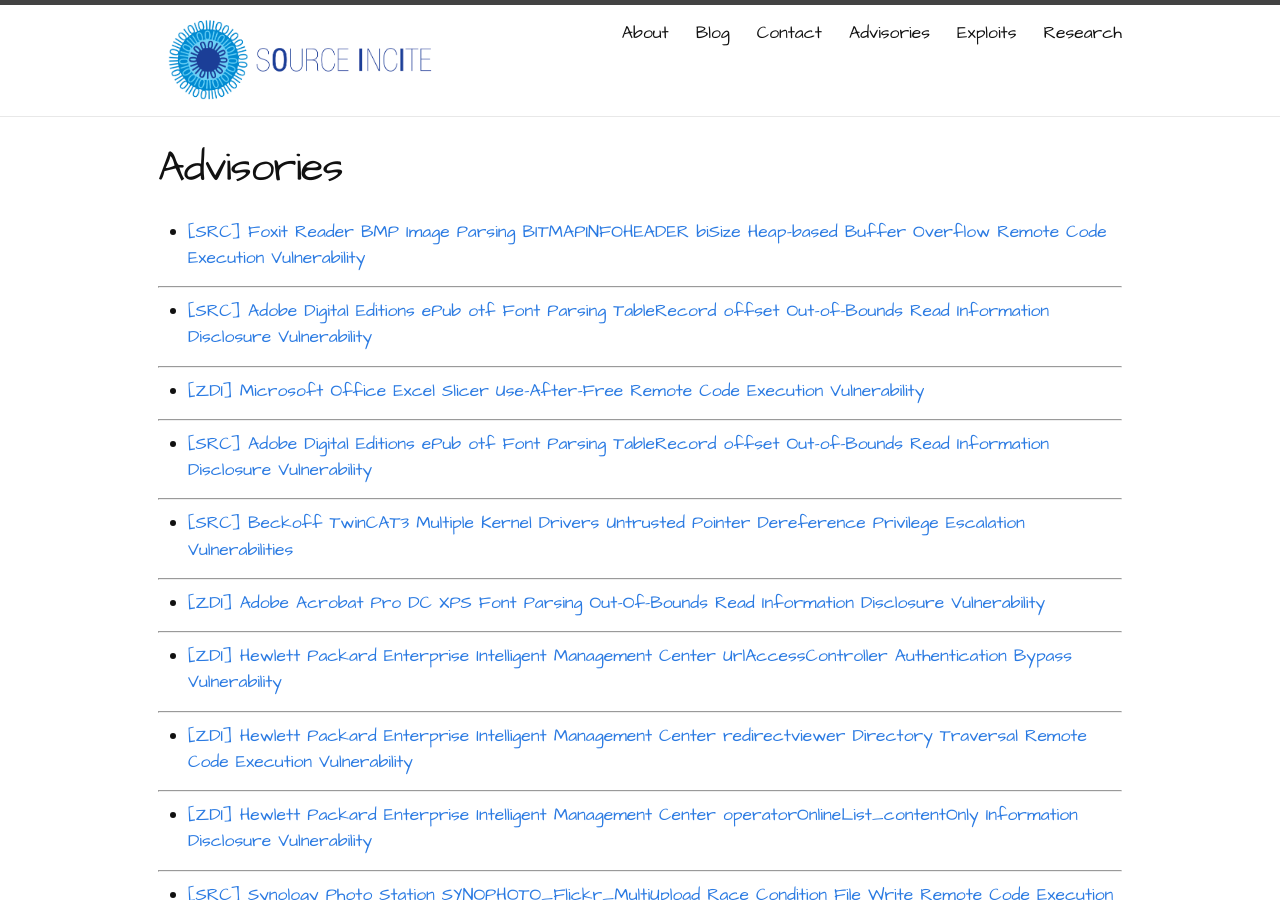
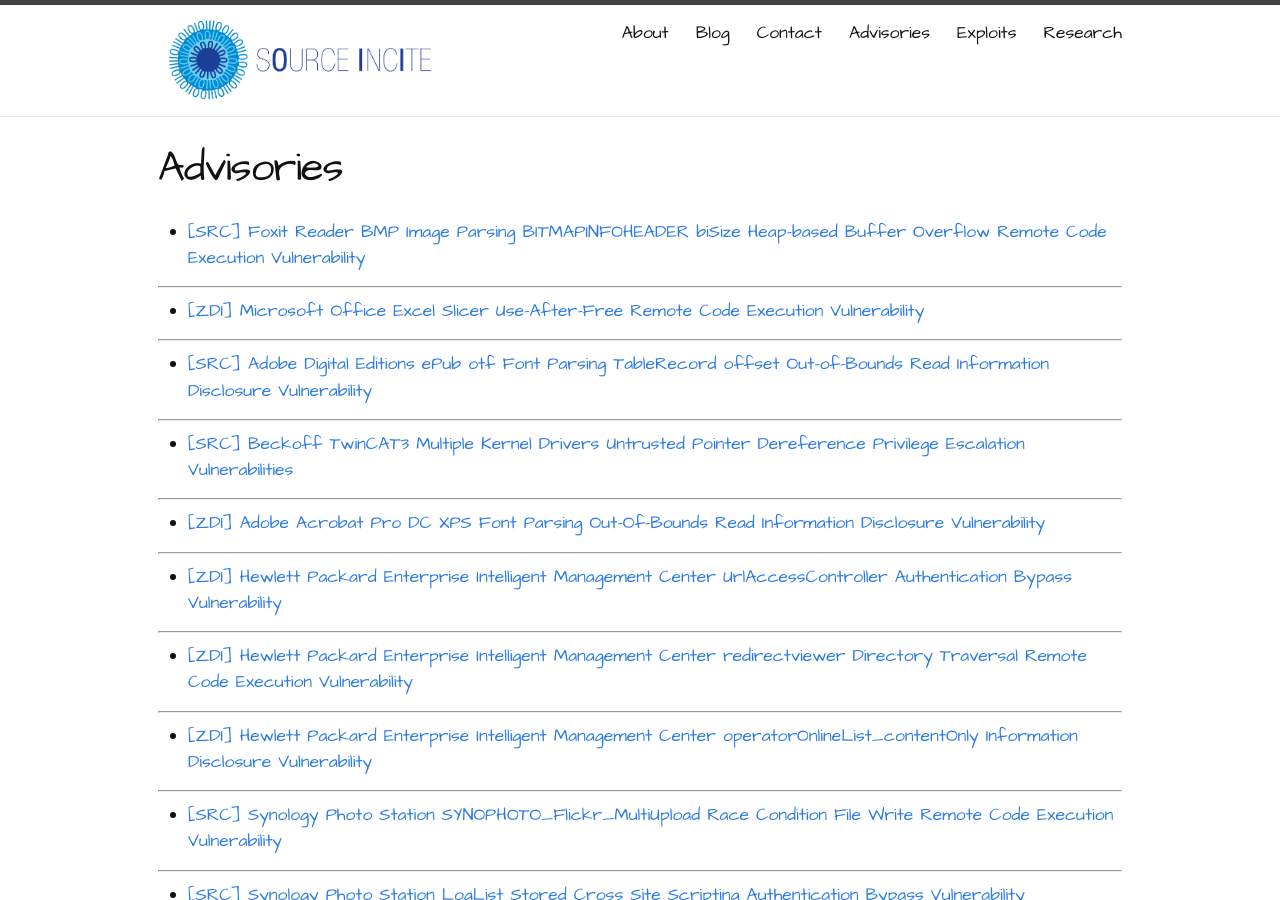
Before and after one commit to sourceincite/sourceincite.github.io, a Jekyll site: the page built from advisories/index.md, in a window 1280 px wide and 900 px high. Built offline with Jekyll 4.4.1, drawn with Linux system fonts in a browser that asks for light colours.

Commit message:
fixed a typo

```diff
--- a/advisories/index.md
+++ b/advisories/index.md
@@ -8,18 +8,14 @@
 
 ---
 
+* [[ZDI] Microsoft Office Excel Slicer Use-After-Free Remote Code Execution Vulnerability](https://www.zerodayinitiative.com/advisories/ZDI-18-292/)
+
+---
+
 * [[SRC] Adobe Digital Editions ePub otf Font Parsing TableRecord offset Out-of-Bounds Read Information Disclosure Vulnerability](src-2018-0008)
 
 ---
 
-* [[ZDI] Microsoft Office Excel Slicer Use-After-Free Remote Code Execution Vulnerability](https://www.zerodayinitiative.com/advisories/ZDI-18-292/)
-
----
-
-* [[SRC] Adobe Digital Editions ePub otf Font Parsing TableRecord offset Out-of-Bounds Read Information Disclosure Vulnerability](src-2018-0008)
-
----
-
 * [[SRC] Beckoff TwinCAT3 Multiple Kernel Drivers Untrusted Pointer Dereference Privilege Escalation Vulnerabilities](src-2018-0007)
 
 ---
```
